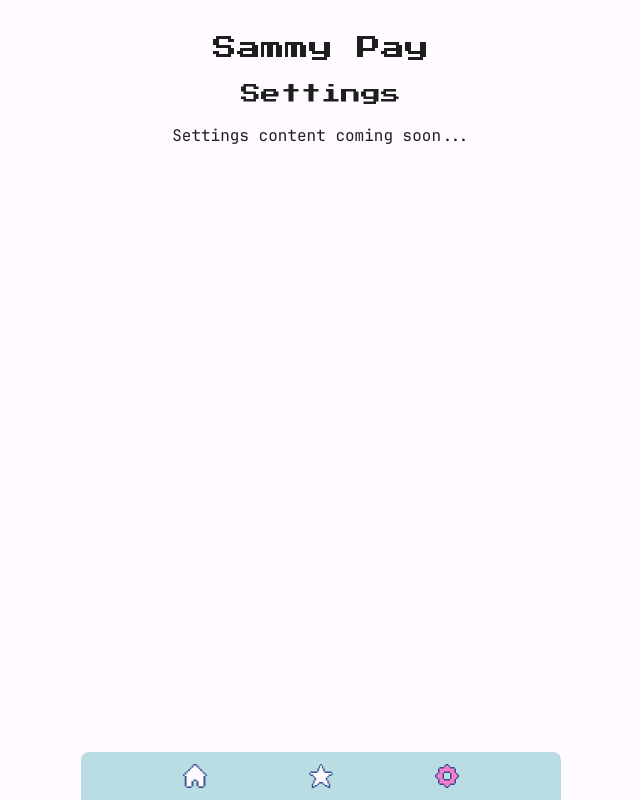
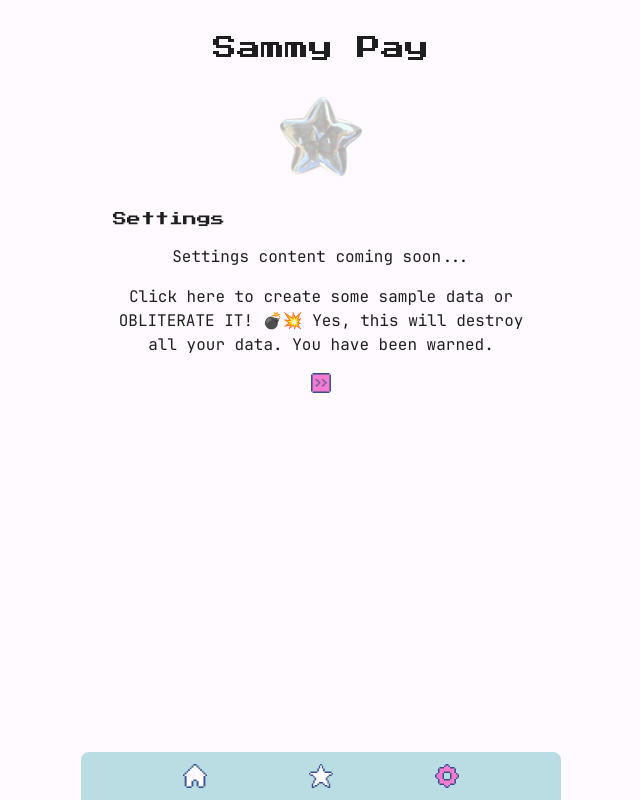
Before and after one commit to tbjp/sammy-pay, a Vue app: page /settings in a window 1280 px wide. Shown: the whole page, without its empty margins (319-959 px from the left). Built offline with nearby package versions, Linux system fonts and the light colour scheme.

Commit message:
Move sample data button to settings for now

```diff
--- a/src/views/Settings.vue
+++ b/src/views/Settings.vue
@@ -1,11 +1,34 @@
 <script setup>
-// Settings logic will go here
+import { useAppStore } from "../stores/store";
+import SammyButton from "../components/SammyButton.vue";
+import ChevronRight from "../assets/images/icons/chevron/right.png";
+import Star from "../assets/images/star.webp";
+import { useRouter } from "vue-router";
+
+const appStore = useAppStore();
+const router = useRouter();
+
+function doStuff() {
+  appStore.seedData();
+  router.push("/");
+}
 </script>
 
 <template>
-  <div class="flex flex-col gap-4">
-    <h2 class="font-display-pixel text-xl">Settings</h2>
+  <div class="flex flex-col gap-4 items-center">
+    <img :src="Star" alt="Star" class="w-32 min-h-28" />
+    <h2 class="font-display-pixel text-sm text-left w-full">Settings</h2>
     <p>Settings content coming soon...</p>
+    Click here to create some sample data or OBLITERATE IT! 💣💥 Yes, this will
+    destroy all your data. You have been warned.
+    <SammyButton class="w-5 h-5">
+      <img
+        :src="ChevronRight"
+        alt="Add"
+        class="w-full h-full"
+        @click="doStuff()"
+      />
+    </SammyButton>
   </div>
 </template>
 
```
